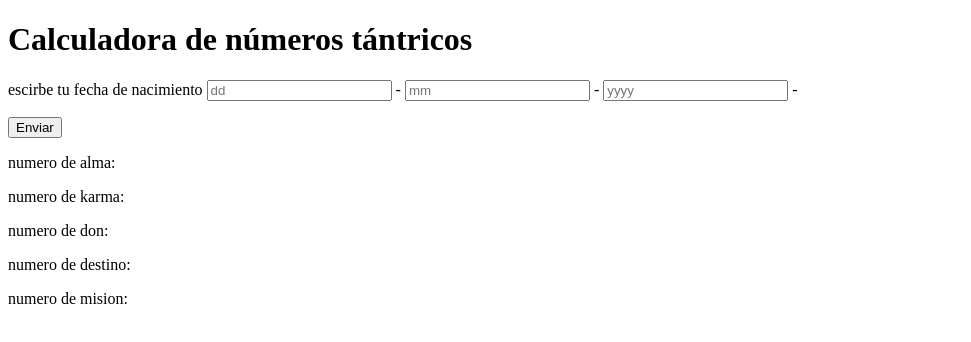
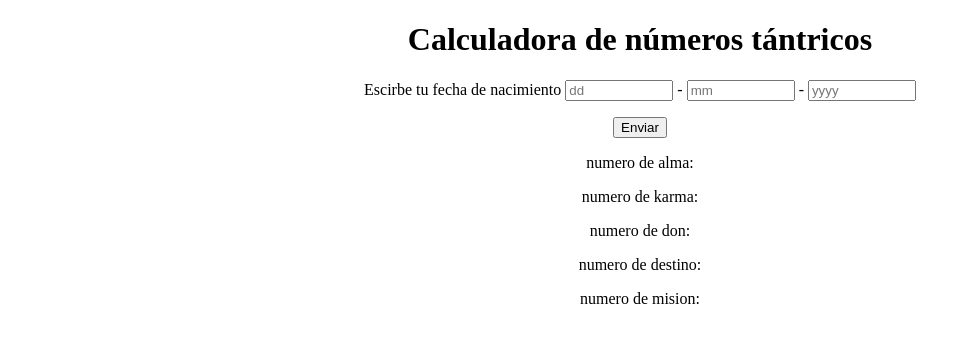
Before and after one commit to Omaldovi8825/tantrico, a website: page index.html in a window 1280 px wide. Shown: the whole page, without its empty margins (0-971 px from the left). Drawn offline with Linux system fonts and the light colour scheme.

Commit message:
creacion de css

```diff
--- /dev/null
+++ b/css/index.css
@@ -0,0 +1,19 @@
+.titulo_principal{
+    text-align: center;
+}
+
+.fecha {
+    text-align: center;
+}
+
+.fecha input{
+    width: 100px;
+}
+
+.boton1{
+    text-align: center;
+}
+
+.seccion1 {
+    text-align: center;
+}
--- a/index.html
+++ b/index.html
@@ -4,16 +4,19 @@
     <meta charset="UTF-8">
     <meta name="viewport" content="width=device-width, initial-scale=1.0">
     <title>Numeros tantricos</title>
+    <link rel="stylesheet" href="./css/index.css">
 </head>
 <body>
-    <h1>Calculadora de números tántricos</h1>
-    <p>escirbe tu fecha de nacimiento
+    <h1 class="titulo_principal">Calculadora de números tántricos</h1>
+    <p class="fecha">Escirbe tu fecha de nacimiento
         <input type="number" placeholder="dd" id="dia"> -
         <input type="number" placeholder="mm" id="mes"> -
-        <input type="number" placeholder="yyyy" id="anio"> -
+        <input type="number" placeholder="yyyy" id="anio">
     </p>
-    <button type="button" onclick="despliegaNumero()">Enviar</button>
-    <section>
+    <p class="boton1">
+        <button type="button" onclick="despliegaNumero()">Enviar</button>
+    </p>
+    <section class="seccion1">
         <p>numero de alma:
             <span id="alma"></span>
         </p>
```
